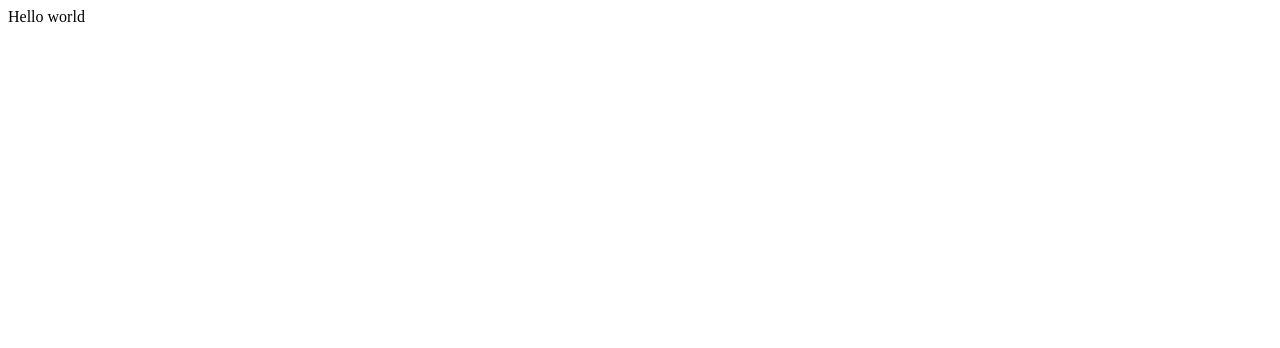
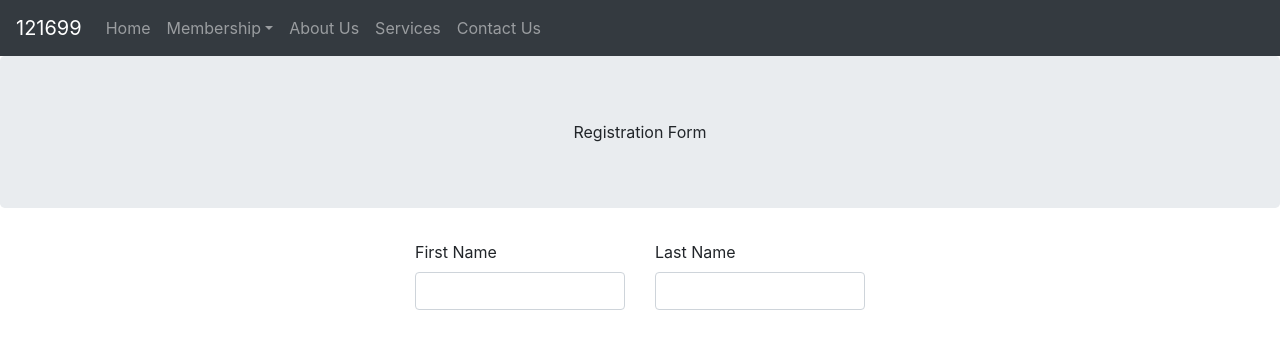
Before and after one commit to Dars19/restaurant, a plain HTML site: page index.html in a window 1280 px wide. Drawn offline with nearby package versions, Linux system fonts and the light colour scheme.

Commit message:
Create Navbar, Create Registration Form p1, Create Css File

```diff
--- a/index.html
+++ b/index.html
@@ -1 +1,70 @@
-Hello world
+<!doctype html>
+<html>
+    <head>
+        <meta charset="utf-8">
+        <meta name="viewport" content="width=device-width, initial-scale=1.0">
+        <title>121699</title>
+        <link rel="stylesheet" href="https://cdn.jsdelivr.net/npm/bootstrap@4.5.3/dist/css/bootstrap.min.css" integrity="sha384-TX8t27EcRE3e/ihU7zmQxVncDAy5uIKz4rEkgIXeMed4M0jlfIDPvg6uqKI2xXr2" crossorigin="anonymous">
+        <link rel="stylesheet" type="text/css" href="./main.css">
+    </head>
+    <body>
+
+        <!-- navigation bar -->
+        <nav class="navbar navbar-expand-sm navbar-dark bg-dark">
+            <a href="#" class="navbar-brand">121699</a>
+            <button class="navbar-toggler" data-toggle="collapse" data-target="#naviBar">
+                <span class="navbar-toggler-icon"></span>
+            </button>
+            <div class="collapse navbar-collapse" id="naviBar">
+                <ul class="navbar-nav">
+                    <li class="nav-item">
+                        <a href="#" class="nav-link">Home</a>
+                    </li>
+                    <li class="nav-item dropdown">
+                        <a data-toggle="dropdown" class="nav-link dropdown-toggle">Membership</a>
+                        <div class="dropdown-menu">
+                            <a href="#" class="dropdown-item">Log In</a>
+                            <a href="#" class="dropdown-item">Sign Up</a>
+                        </div>
+                    </li>
+                    <li class="nav-item">
+                        <a href="#" class="nav-link">About Us</a>
+                    </li>
+                    <li class="nav-item">
+                        <a href="#" class="nav-link">Services</a>
+                    </li>
+                    <li class="nav-item">
+                        <a href="#" class="nav-link">Contact Us</a>
+                    </li>
+                </ul>
+            </div>
+        </nav>
+        <!-- end of nav -->
+        <div class="jumbotron text-center">
+            Registration Form
+        </div>
+        <!-- Form -->
+        <div class="container">
+            <form action="" class="mainCss">
+                <div class="row">
+                    <div class="col">
+                        <div class="form-group">
+                            <label for="firstname">First Name</label>
+                            <input type="text" name="firstname" id="firstname" class="form-control">
+                        </div>
+                    </div>
+                    <div class="col">
+                        <div class="form-group">
+                            <label for="lastname">Last Name</label>
+                            <input type="text" name="lastname" id="lastname" class="form-control">
+                        </div>
+                    </div>
+                </div>
+            </form>
+        </div>
+        <!-- End of Form -->
+        <script src="https://code.jquery.com/jquery-3.5.1.slim.min.js" integrity="sha384-DfXdz2htPH0lsSSs5nCTpuj/zy4C+OGpamoFVy38MVBnE+IbbVYUew+OrCXaRkfj" crossorigin="anonymous"></script>
+        <script src="https://cdn.jsdelivr.net/npm/popper.js@1.16.1/dist/umd/popper.min.js" integrity="sha384-9/reFTGAW83EW2RDu2S0VKaIzap3H66lZH81PoYlFhbGU+6BZp6G7niu735Sk7lN" crossorigin="anonymous"></script>
+        <script src="https://cdn.jsdelivr.net/npm/bootstrap@4.5.3/dist/js/bootstrap.min.js" integrity="sha384-w1Q4orYjBQndcko6MimVbzY0tgp4pWB4lZ7lr30WKz0vr/aWKhXdBNmNb5D92v7s" crossorigin="anonymous"></script>
+    </body>
+</html>
--- /dev/null
+++ b/main.css
@@ -0,0 +1,5 @@
+.mainCss {
+    width: 450px;
+    margin: auto;
+    margin-top: 13px;
+}
```
